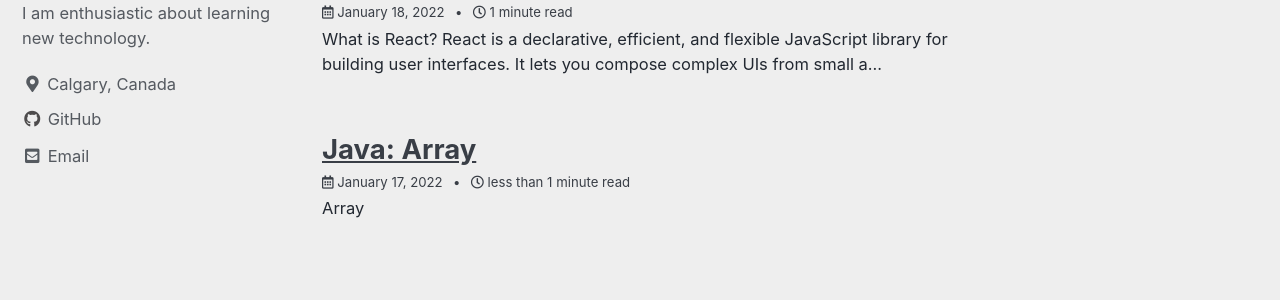
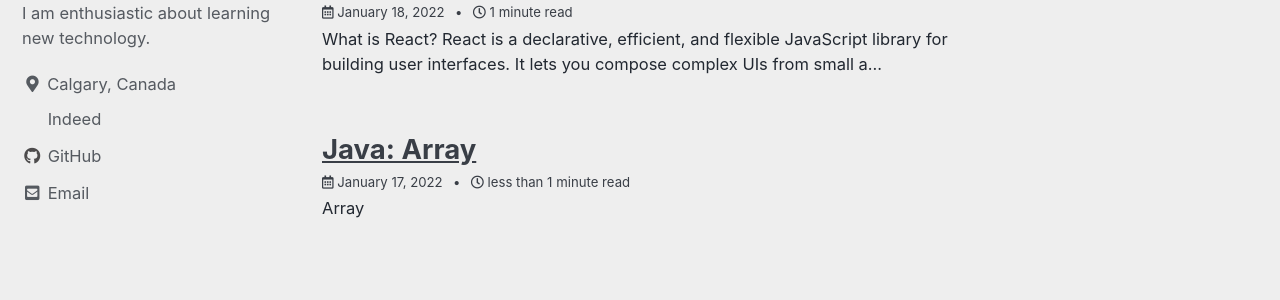
Before and after one commit to Jonghan-park/jonghan-park.github.io, a Jekyll site: the page built from index.html, in a window 1280 px wide. Shown: the part 273-573 px from the top of the page. Built offline with Jekyll 4.4.1, drawn with Linux system fonts in a browser that asks for light colours; cached includes are drawn as plain includes; the list of posts is cut into pages by our own code.

Commit message:
Add Indeed website

```diff
--- a/_config.yml
+++ b/_config.yml
@@ -114,9 +114,9 @@ author:
     - label: "Website"
       icon: "fas fa-fw fa-link"
       # url: "https://your-website.com"
-    - label: "Twitter"
-      icon: "fab fa-fw fa-twitter-square"
-      # url: "https://twitter.com/"
+    - label: "Indeed"
+      icon: "fab fa-fw fa-indeed-square"
+      url: "https://Indeed.com/"
     - label: "Facebook"
       icon: "fab fa-fw fa-facebook-square"
       # url: "https://facebook.com/"
```
